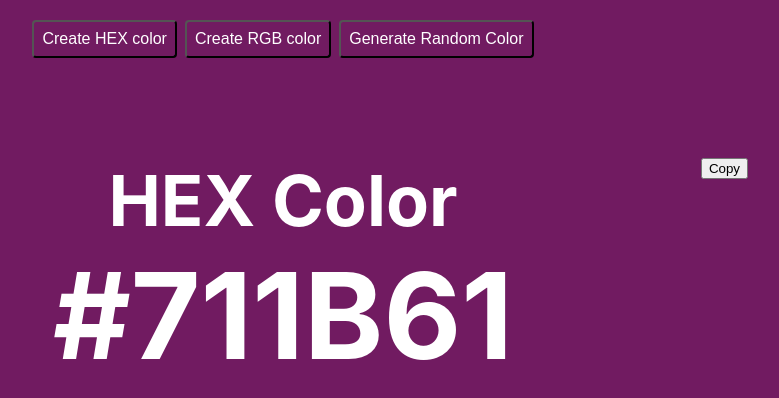
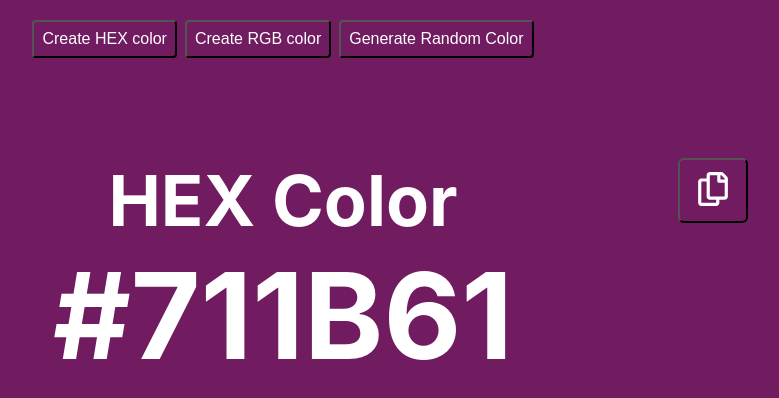
Before and after one commit to Khaanh/My-React-Projects, a React (Create React App) app: page / in a window 1280 px wide. Shown: the top 398 px of the page, without its empty margins (357-1136 px from the left). Built offline with nearby package versions, Linux system fonts and the light colour scheme.

Commit message:
Random-color: added copy function

```diff
--- a/src/components/random-color/index.jsx
+++ b/src/components/random-color/index.jsx
@@ -1,13 +1,24 @@
 import React, { useEffect, useState } from "react";
+import CopyToClipboard from "react-copy-to-clipboard";
+import { FaRegCopy } from "react-icons/fa";
+import "./style.css";
 
 /**
- * * 1) Add generated color for buttons & style buttons
+ * * 1) Add generated color for buttons & style buttons +
  * * 2) Make function copy generated color
  */
 
 export default function RandomColor() {
 	const [typeOfColor, setTypeOfColor] = useState("hex");
 	const [color, setColor] = useState("#000000");
+	const [valueOfColor, setValueOfColor] = useState(null);
+	const [copied, setCopied] = useState(false);
+
+	const onCopy = () => {
+		setCopied(true);
+		setValueOfColor(color);
+		// console.log(valueOfColor);
+	};
 
 	const randomColorUtility = (length) => {
 		return Math.floor(Math.random() * length);
@@ -111,15 +122,18 @@ export default function RandomColor() {
 						position: "relative",
 					}}
 				>
-					<button
-						style={{
-							position: "absolute",
-							top: "0",
-							right: "0",
-						}}
-					>
-						Copy
-					</button>
+					{/* Copy Button*/}
+					<CopyToClipboard onCopy={onCopy} text={color}>
+						<button className="btn-copy">
+							<FaRegCopy size={34} />
+							<span
+								className={copied ? "notification is-active" : "notification"}
+							>
+								{valueOfColor} is copied!
+							</span>
+						</button>
+					</CopyToClipboard>
+
 					<h3
 						style={{
 							marginBottom: "0px",
@@ -128,6 +142,7 @@ export default function RandomColor() {
 					>
 						{typeOfColor === "rgb" ? "RGB Color" : "HEX Color"}
 					</h3>
+
 					<h1
 						style={{
 							marginBottom: "0px",
--- /dev/null
+++ b/src/components/random-color/style.css
@@ -0,0 +1,41 @@
+.btn-copy {
+	position: absolute;
+	top: 0;
+	right: 0;
+	background-color: transparent;
+	padding: 12px 16px;
+	border-radius: 6px;
+	border-color: #000;
+	color: #fff;
+	cursor: pointer;
+}
+
+.notification {
+	position: absolute;
+	top: -48px;
+	left: 50%;
+	transform: translate(-50%, 100%);
+	opacity: 0;
+	width: max-content;
+	font-size: 20px;
+	border: 1px solid #000;
+	padding: 4px 6px;
+	border-radius: 6px;
+	transition: all 0.3s ease-in-out;
+}
+
+.notification.is-active {
+	transform: translate(-50%, 0%);
+	opacity: 1;
+}
+
+.notification::after {
+	content: "";
+	position: absolute;
+	bottom: -20px;
+	left: calc(50% - 10px);
+	border-top: 10px solid black;
+	border-bottom: 10px solid transparent;
+	border-right: 10px solid transparent;
+	border-left: 10px solid transparent;
+}
```
